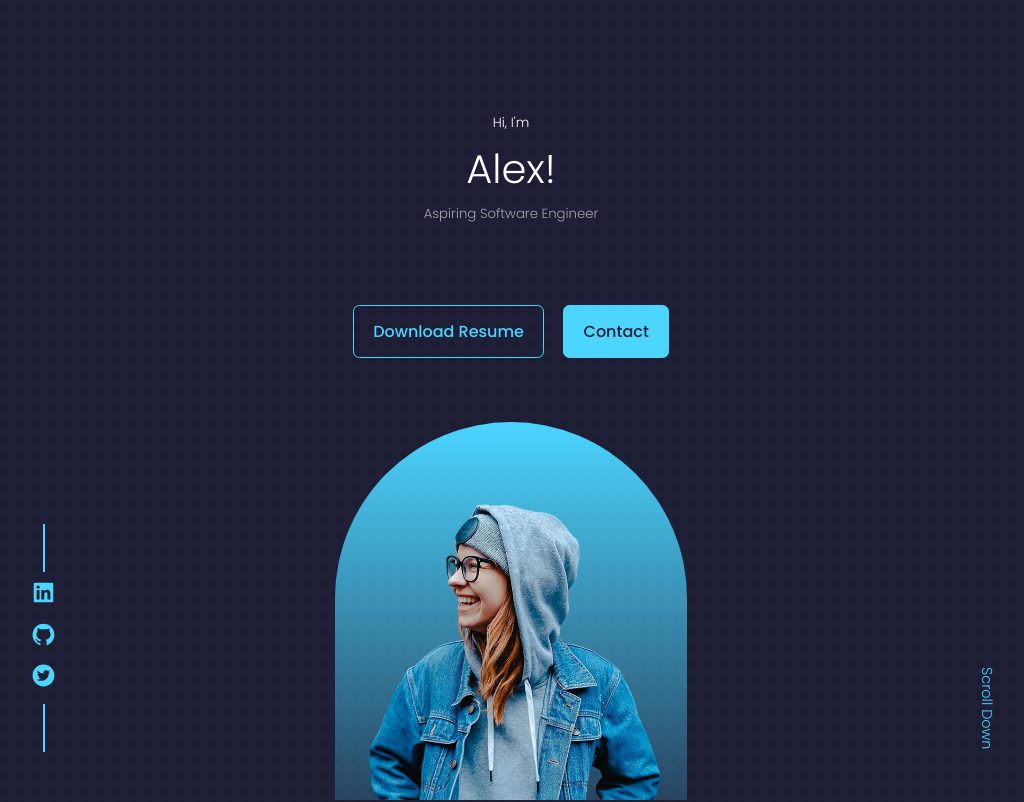
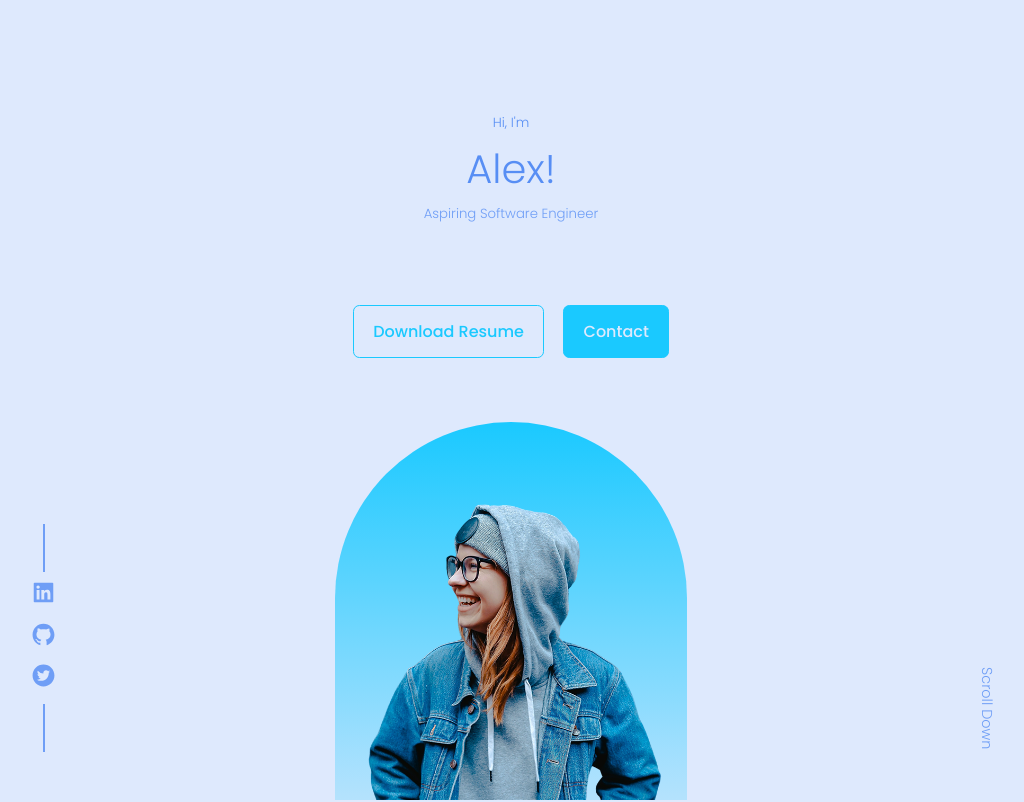
Before and after one commit to alexrosen45/person_website_v3, a React (Create React App) app in the folder personal_website-v3/: page / in a window 1280 px wide. Shown: the top 802 px of the page, without its empty margins (129-1153 px from the left). Built offline with nearby package versions, Linux system fonts and the light colour scheme.

Commit message:
color changes

```diff
--- a/personal_website-v3/src/components/header/header.css
+++ b/personal_website-v3/src/components/header/header.css
@@ -31,14 +31,14 @@ header {
     content: '';
     width: 2px;
     height: 3rem;
-    background: var(--color-primary);
+    background: var(--color-text-light);
 }
 
 .header__contact::after {
     content: '';
     width: 2px;
     height: 3rem;
-    background: var(--color-primary);
+    background: var(--color-text-light);
 }
 
 .profile__photo {
--- a/personal_website-v3/src/index.css
+++ b/personal_website-v3/src/index.css
@@ -12,9 +12,13 @@
 }
 
 :root {
-    --color-bg: #1f1f38;
-    --color-bg-variant: #2c2c6c;
-    --color-primary: #4bd5ff;
+    --color-bg: #dee9fd;
+    --color-bg-variant: #e7effe;
+    --color-primary: #1ac9ff;
+    --color-secondary: #00c3ff;
+    --color-text: #578ef4;
+    --color-text-light: #6f9ef6;
+    --color-text-dark: #276ef1;
     --color-primary-variant: rbga(77, 181, 255, 0.4);
     --color-white: #fff;
     --color-light: rgba(255, 255, 255, 0.6);
@@ -37,9 +41,8 @@ html {
 body {
     font-family: 'Poppins', sans-serif;
     background: var(--color-bg);
-    color: var(--color-white);
+    color: var(--color-text);
     line-height: 1.7;
-    background-image: url(../src/assets/bg-texture.png)
 }
 
 /* general styles */
@@ -67,25 +70,25 @@ section {
 section>h2,
 section>h5 {
     text-align: center;
-    color: var(--color-light);
+    color: var(--color-text-light);
 }
 
 section>h2 {
-    color: var(--color-primary);
+    color: var(--color-secondary);
     margin-bottom: 3rem;
 }
 
 .text-light {
-    color: var(--color-light);
+    color: var(--color-text-light);
 }
 
 a {
-    color: var(--color-primary);
+    color: var(--color-text-light);
     transition: var(--transition);
 }
 
 a:hover {
-    color: var(--color-light);
+    color: var(--color-text-dark);
 }
 
 .btn {
@@ -100,7 +103,7 @@ a:hover {
 }
 
 .btn:hover {
-    background: var(--color-white);
+    background: var(--color-secondary);
     color: var(--color-bg);
     border-color: transparent;
 }
```
